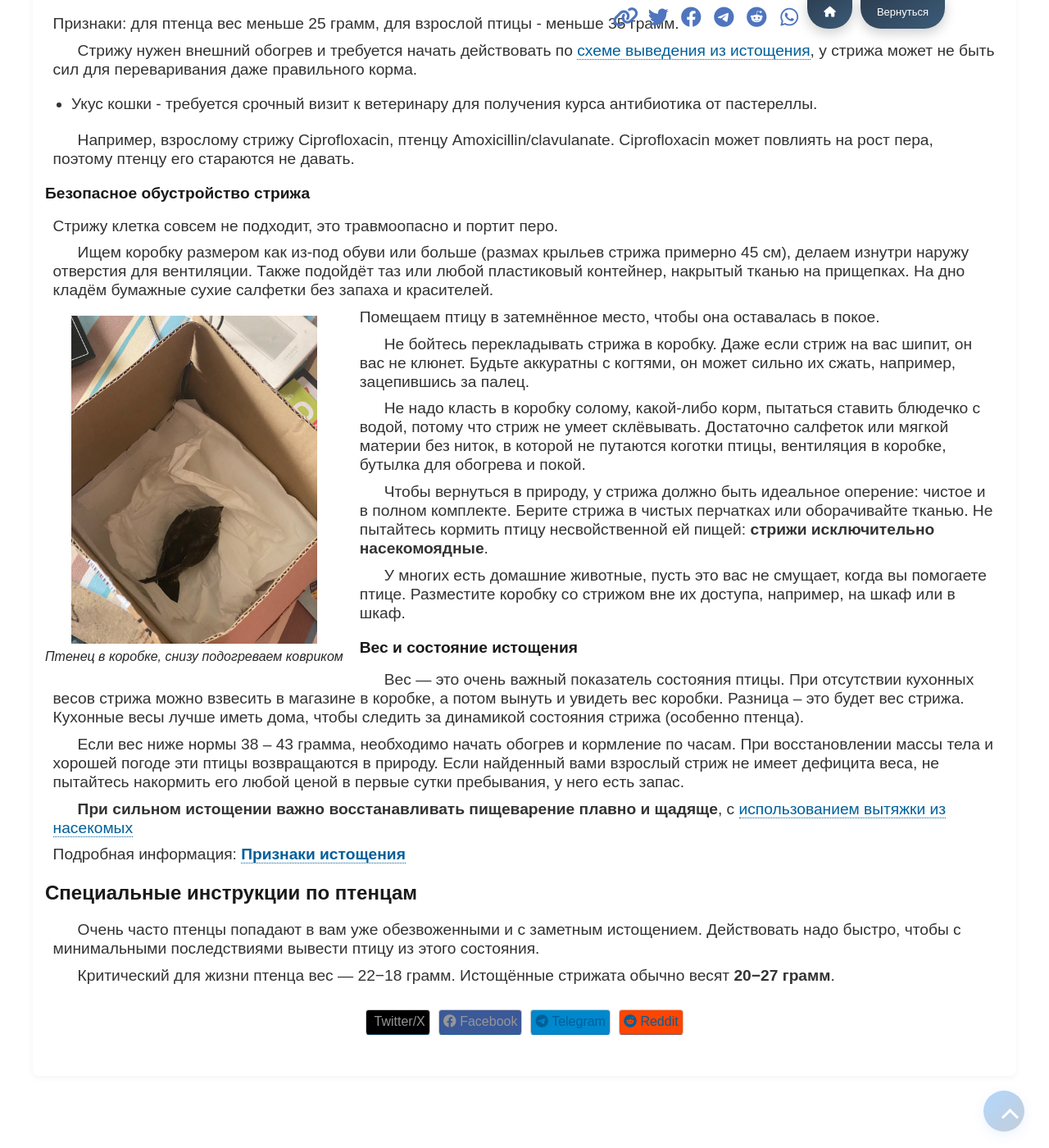
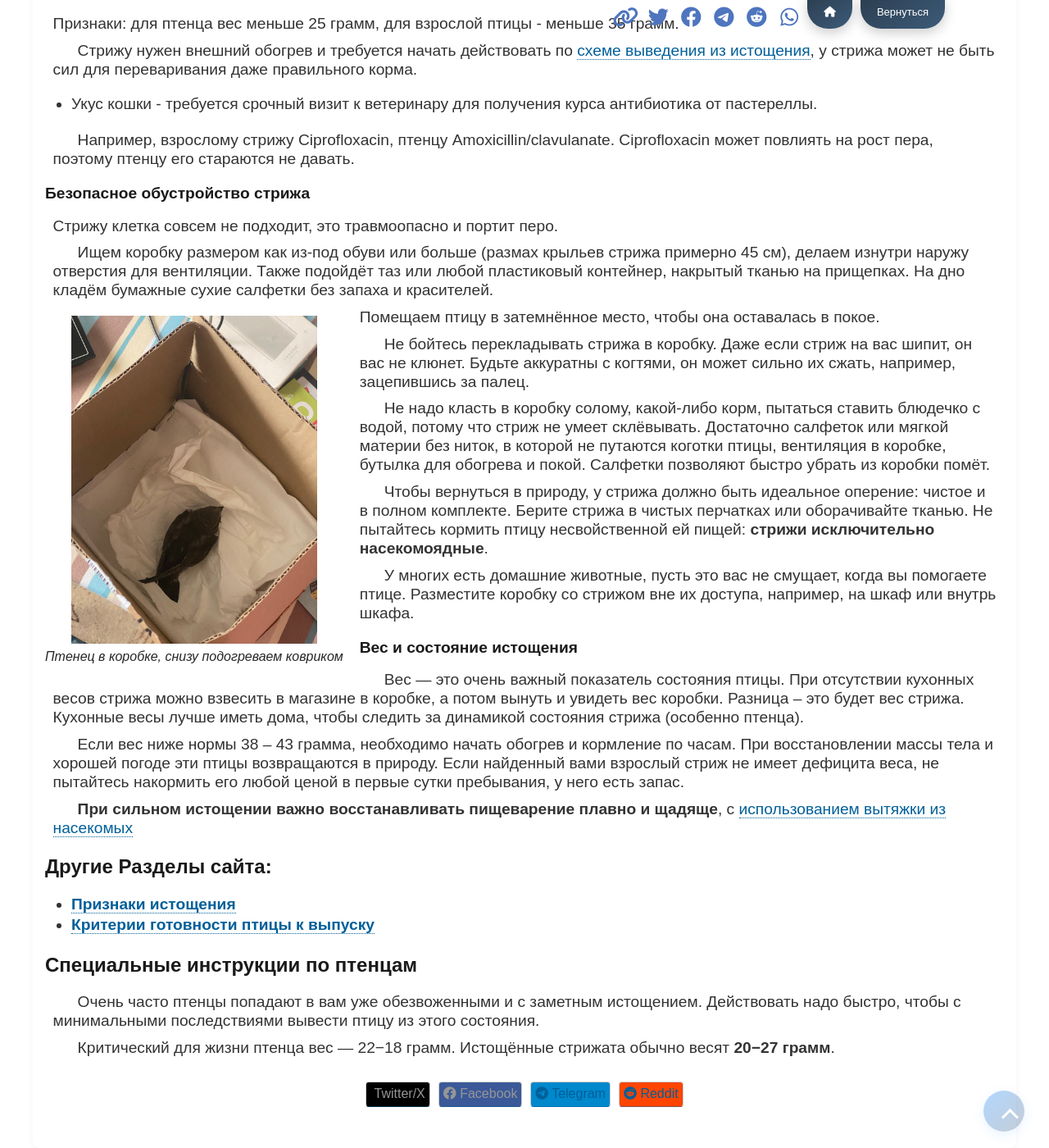
Before and after one commit to loodus-wiki/apus-apus, a Jekyll site: the page built from docs/ru/index.md, in a window 1280 px wide and 1400 px high, scrolled down 1590 px. Shown: the whole window at 82% size. Built offline with Jekyll 4.4.1, drawn with Linux system fonts in a browser that asks for light colours.

Commit message:
md fixes

```diff
--- a/docs/ru/index.md
+++ b/docs/ru/index.md
@@ -25,7 +25,7 @@
 Возможно, он уже пришёл в себя и сможет улететь. Если он не улетает, значит ему требуется помощь, а вам — картонная коробка, чтобы положить туда птицу.
 
 
-Следующий шаг - [связаться с Eesti MetloomaÜhing](contact-metloomayhing.html)
+Следующий шаг - [связаться с Eesti MetloomaÜhing](contact-metloomayhing.md)
 
 
 ### Птенец
@@ -68,7 +68,7 @@
 
   Признаки: для птенца вес меньше 25 грамм, для взрослой птицы - меньше 35 грамм.
 
-  Стрижу нужен внешний обогрев и требуется начать действовать по [cхеме выведения из истощения](exhaustion.html), у стрижа может не быть сил для переваривания даже правильного корма.
+  Стрижу нужен внешний обогрев и требуется начать действовать по [cхеме выведения из истощения](exhaustion.md), у стрижа может не быть сил для переваривания даже правильного корма.
 
   - Укус кошки - требуется срочный визит к ветеринару для получения курса антибиотика от пастереллы.
 
@@ -92,13 +92,13 @@
   Даже если стриж на вас шипит, он вас не клюнет. Будьте аккуратны с когтями, он может сильно их сжать, например, зацепившись за палец.
 
   Не надо класть в коробку солому, какой-либо корм, пытаться ставить блюдечко с водой, потому что стриж не умеет склёвывать.
-  Достаточно салфеток или мягкой материи без ниток, в которой не путаются коготки птицы, вентиляция в коробке, бутылка для обогрева и покой.
+  Достаточно салфеток или мягкой материи без ниток, в которой не путаются коготки птицы, вентиляция в коробке, бутылка для обогрева и покой. Салфетки позволяют быстро убрать из коробки помёт.
 
   Чтобы вернуться в природу, у стрижа должно быть идеальное оперение: чистое и в полном комплекте. Берите стрижа в чистых перчатках или оборачивайте тканью.
   Не пытайтесь кормить птицу несвойственной ей пищей: **стрижи исключительно насекомоядные**.
 
   У многих есть домашние животные, пусть это вас не смущает, когда вы помогаете птице.
-  Разместите коробку со стрижом вне их доступа, например, на шкаф или в шкаф.
+  Разместите коробку со стрижом вне их доступа, например, на шкаф или внутрь шкафа.
 
 
 ### Вес и состояние истощения
@@ -112,10 +112,10 @@
   **При сильном истощении важно восстанавливать пищеварение плавно и щадяще**, с [использованием вытяжки из насекомых](exhaustion.md#extraction)
 
 
-Подробная информация:
-  [**Признаки истощения**](exhaustion.html)
 
-
+## Другие Разделы сайта:
+ - [**Признаки истощения**](exhaustion.md)
+ - [**Критерии готовности птицы к выпуску**](back-to-nature.md)
 
 
 
```
Also changed, not shown: docs/est/index.md (+1 -1 lines).
